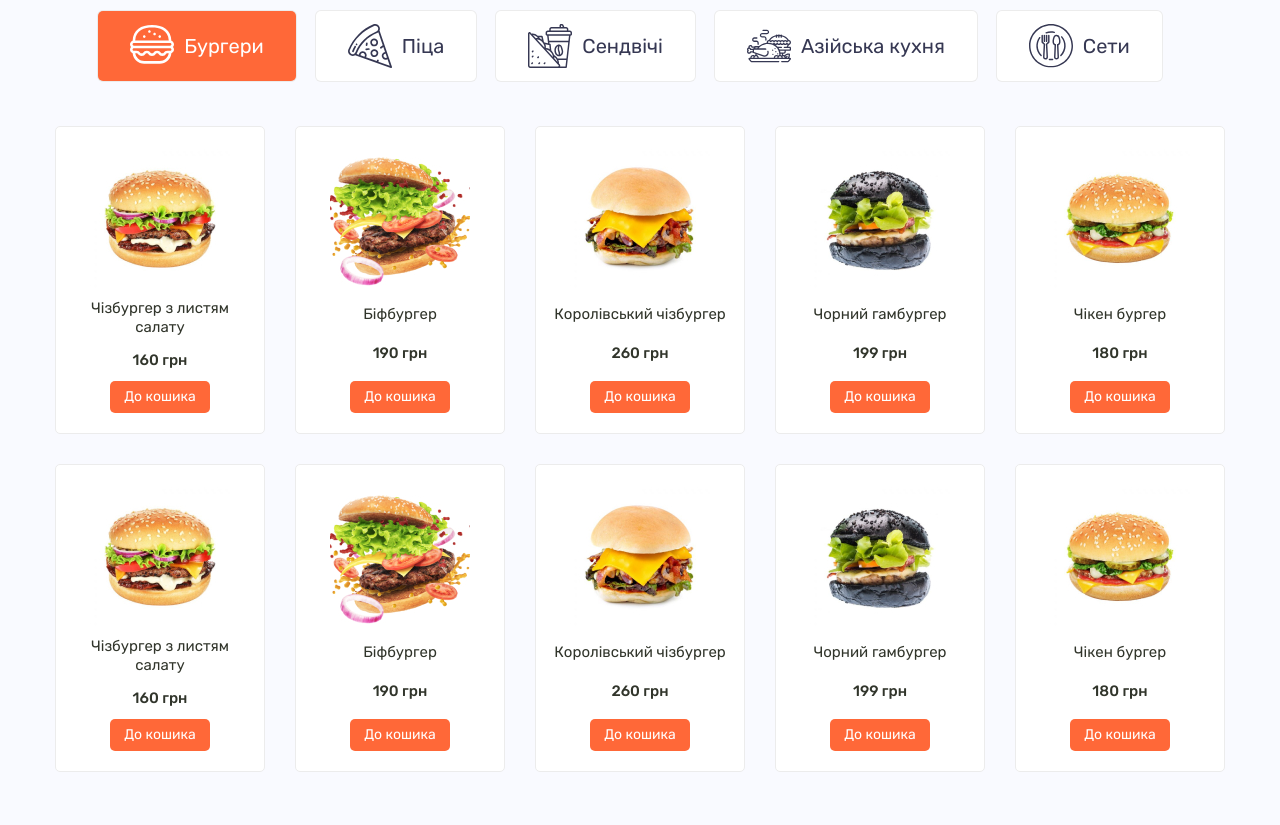
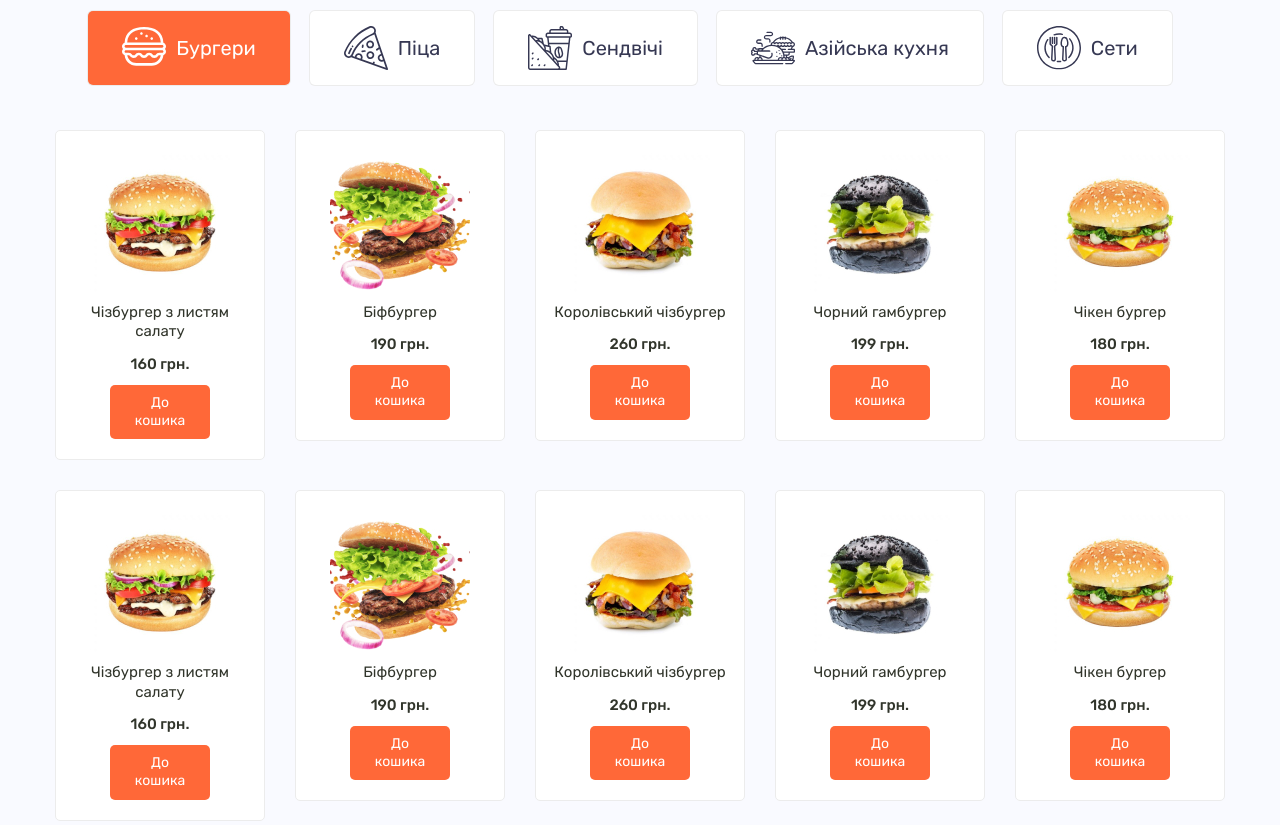
Before and after one commit to maksimkedys/simple_food, a website: page app/index.html in a window 1280 px wide. Shown: the part 1040-1865 px from the top of the page. Drawn offline with nearby package versions, Linux system fonts and the light colour scheme; files that its build step writes are made by us from their sources; files whose address does not match are found by name.

Commit message:
checked the criteria

```diff
--- a/app/index.html
+++ b/app/index.html
@@ -78,7 +78,7 @@
             <p class="hero__text">
               Найшвидший сервіс доставки їжі у вашому місті. Якщо запізнемось - то доставка за наш рахунок
             </p>
-            <button class="hero__btn btn">Замовити</button>
+            <button class="hero__btn btn" type="button">Замовити</button>
             <a class="hero__link link-more" href="#">Детальніше</a>
           </div>
         </div>
@@ -92,7 +92,7 @@
         </h2>
         <ul class="popular__filters">
           <li class="popular__filter">
-            <button class="popular__btn" data-filter=".burger">
+            <button class="popular__btn" type="button" data-filter=".burger">
               <svg width="44" height="44" viewBox="0 0 44 44" fill="none" xmlns="http://www.w3.org/2000/svg">
                 <g clip-path="url(#clip0_0_161)">
                   <path
@@ -121,7 +121,7 @@
             </button>
           </li>
           <li class="popular__filter">
-            <button class="popular__btn" data-filter=".pizza">
+            <button class="popular__btn" type="button" data-filter=".pizza">
               <svg width="44" height="44" viewBox="0 0 44 44" fill="none" xmlns="http://www.w3.org/2000/svg">
                 <g clip-path="url(#clip0_0_172)">
                   <path
@@ -156,7 +156,7 @@
             </button>
           </li>
           <li class="popular__filter">
-            <button class="popular__btn" data-filter=".sandwich">
+            <button class="popular__btn" type="button" data-filter=".sandwich">
               <svg width="44" height="44" viewBox="0 0 44 44" fill="none" xmlns="http://www.w3.org/2000/svg">
                 <g clip-path="url(#clip0_0_263)">
                   <path
@@ -194,7 +194,7 @@
             </button>
           </li>
           <li class="popular__filter">
-            <button class="popular__btn" data-filter=".asian">
+            <button class="popular__btn" type="button" data-filter=".asian">
               <svg width="44" height="44" viewBox="0 0 44 44" fill="none" xmlns="http://www.w3.org/2000/svg">
                 <g clip-path="url(#clip0_0_200)">
                   <path
@@ -232,7 +232,7 @@
             </button>
           </li>
           <li class="popular__filter">
-            <button class="popular__btn" data-filter=".set">
+            <button class="popular__btn" type="button" data-filter=".set">
               <svg width="44" height="44" viewBox="0 0 44 44" fill="none" xmlns="http://www.w3.org/2000/svg">
                 <g clip-path="url(#clip0_0_228)">
                   <path
@@ -277,109 +277,130 @@
           </li>
         </ul>
 
-        <ul class="burger-catalog">
-          <li class="burger-catalog__item mix burger">
-            <a class="burger-catalog__foto-link" href="#">
-              <img class="burger-catalog__img" src="images/burger-card/burger1.jpg" alt="Чізбургер з листям салату">
+        <ul class="popular__catalog">
+          <li class="popular__catalog-item mix burger sandwich">
+            <article class="burger-card">
+              <a class="burger-card__photo-link" href="#">
+                <img class="burger-card__img" src="images/burger-card/burger1.jpg" alt="Чізбургер з листям салату" width="140" height="140">
               </a>
-            <a class="burger-catalog__link link" href="#">
+              <a class="burger-card__link link" href="#">
                 Чізбургер з листям салату
               </a>
-            <span class="burger-catalog__price">160 грн</span>
-            <button class="burger-catalog__btn btn">До кошика</button>
+              <span class="burger-card__price">160 грн.</span>
+              <button class="burger-card__btn btn" type="button">До кошика</button>
+            </article>
           </li>
-          <li class="burger-catalog__item mix burger sandwich">
-            <a class="burger-catalog__foto-link" href="#">
-              <img class="burger-catalog__img" src="images/burger-card/burger2.jpg" alt="Біфбургер">
+          <li class="popular__catalog-item mix burger pizza">
+            <article class="burger-card">
+              <a class="burger-card__photo-link" href="#">
+                <img class="burger-card__img" src="images/burger-card/burger2.jpg" alt="Біфбургер" width="140" height="140">
               </a>
-            <a class="burger-catalog__link link" href="#">
+              <a class="burger-card__link link" href="#">
                 Біфбургер
               </a>
-            <span class="burger-catalog__price">190 грн</span>
-            <button class="burger-catalog__btn btn">До кошика</button>
+              <span class="burger-card__price">190 грн.</span>
+              <button class="burger-card__btn btn" type="button">До кошика</button>
+            </article>
           </li>
-          <li class="burger-catalog__item mix burger set">
-            <a class="burger-catalog__foto-link" href="#">
-              <img class="burger-catalog__img" src="images/burger-card/burger3.jpg" alt="Королівський чізбургер">
+          <li class="popular__catalog-item mix burger asian">
+            <article class="burger-card">
+              <a class="burger-card__photo-link" href="#">
+                <img class="burger-card__img" src="images/burger-card/burger3.jpg" alt="Королівський чізбургер" width="140" height="140">
               </a>
-            <a class="burger-catalog__link link" href="#">
+              <a class="burger-card__link link" href="#">
                 Королівський чізбургер
               </a>
-            <span class="burger-catalog__price">260 грн</span>
-            <button class="burger-catalog__btn btn">До кошика</button>
+              <span class="burger-card__price">260 грн.</span>
+              <button class="burger-card__btn btn" type="button">До кошика</button>
+            </article>
           </li>
-          <li class="burger-catalog__item mix burger asian">
-            <a class="burger-catalog__foto-link" href="#">
-              <img class="burger-catalog__img" src="images/burger-card/burger4.jpg" alt="Чорний гамбургер">
+          <li class="popular__catalog-item mix burger">
+            <article class="burger-card">
+              <a class="burger-card__photo-link" href="#">
+                <img class="burger-card__img" src="images/burger-card/burger4.jpg" alt="Чорний гамбургер" width="140" height="140">
               </a>
-            <a class="burger-catalog__link link" href="#">
+              <a class="burger-card__link link" href="#">
                 Чорний гамбургер
               </a>
-            <span class="burger-catalog__price">199 грн</span>
-            <button class="burger-catalog__btn btn">До кошика</button>
+              <span class="burger-card__price">199 грн.</span>
+              <button class="burger-card__btn btn" type="button">До кошика</button>
+            </article>
           </li>
-          <li class="burger-catalog__item mix burger">
-            <a class="burger-catalog__foto-link" href="#">
-              <img class="burger-catalog__img" src="images/burger-card/burger5.jpg" alt="Чікен бургер">
+          <li class="popular__catalog-item mix burger set">
+            <article class="burger-card">
+              <a class="burger-card__photo-link" href="#">
+                <img class="burger-card__img" src="images/burger-card/burger5.jpg" alt="Чікен бургер" width="140" height="140">
               </a>
-            <a class="burger-catalog__link link" href="#">
+              <a class="burger-card__link link" href="#">
                 Чікен бургер
               </a>
-            <span class="burger-catalog__price">180 грн</span>
-            <button class="burger-catalog__btn btn">До кошика</button>
+              <span class="burger-card__price">180 грн.</span>
+              <button class="burger-card__btn btn" type="button">До кошика</button>
+            </article>
           </li>
-          <li class="burger-catalog__item mix burger pizza">
-            <a class="burger-catalog__foto-link" href="#">
-              <img class="burger-catalog__img" src="images/burger-card/burger1.jpg" alt="Чізбургер з листям салату">
+          <li class="popular__catalog-item mix burger ">
+            <article class="burger-card">
+              <a class="burger-card__photo-link" href="#">
+                <img class="burger-card__img" src="images/burger-card/burger1.jpg" alt="Чізбургер з листям салату" width="140" height="140">
               </a>
-            <a class="burger-catalog__link link" href="#">
+              <a class="burger-card__link link" href="#">
                 Чізбургер з листям салату
               </a>
-            <span class="burger-catalog__price">160 грн</span>
-            <button class="burger-catalog__btn btn">До кошика</button>
+              <span class="burger-card__price">160 грн.</span>
+              <button class="burger-card__btn btn" type="button">До кошика</button>
+            </article>
           </li>
-          <li class="burger-catalog__item mix burger set">
-            <a class="burger-catalog__foto-link" href="#">
-              <img class="burger-catalog__img" src="images/burger-card/burger2.jpg" alt="Біфбургер">
+          <li class="popular__catalog-item mix burger sandwich">
+            <article class="burger-card">
+              <a class="burger-card__photo-link" href="#">
+                <img class="burger-card__img" src="images/burger-card/burger2.jpg" alt="Біфбургер" width="140" height="140">
               </a>
-            <a class="burger-catalog__link link" href="#">
+              <a class="burger-card__link link" href="#">
                 Біфбургер
               </a>
-            <span class="burger-catalog__price">190 грн</span>
-            <button class="burger-catalog__btn btn">До кошика</button>
+              <span class="burger-card__price">190 грн.</span>
+              <button class="burger-card__btn btn" type="button">До кошика</button>
+            </article>
           </li>
-          <li class="burger-catalog__item mix burger sandwich">
-            <a class="burger-catalog__foto-link" href="#">
-              <img class="burger-catalog__img" src="images/burger-card/burger3.jpg" alt="Королівський чізбургер">
+          <li class="popular__catalog-item mix burger set">
+            <article class="burger-card">
+              <a class="burger-card__photo-link" href="#">
+                <img class="burger-card__img" src="images/burger-card/burger3.jpg" alt="Королівський чізбургер" width="140" height="140">
               </a>
-            <a class="burger-catalog__link link" href="#">
+              <a class="burger-card__link link" href="#">
                 Королівський чізбургер
               </a>
-            <span class="burger-catalog__price">260 грн</span>
-            <button class="burger-catalog__btn btn">До кошика</button>
+              <span class="burger-card__price">260 грн.</span>
+              <button class="burger-card__btn btn" type="button">До кошика</button>
+            </article>
           </li>
-          <li class="burger-catalog__item mix burger asian">
-            <a class="burger-catalog__foto-link" href="#">
-              <img class="burger-catalog__img" src="images/burger-card/burger4.jpg" alt="Чорний гамбургер">
+          <li class="popular__catalog-item mix burger pizza">
+            <article class="burger-card">
+              <a class="burger-card__photo-link" href="#">
+                <img class="burger-card__img" src="images/burger-card/burger4.jpg" alt="Чорний гамбургер" width="140" height="140">
               </a>
-            <a class="burger-catalog__link link" href="#">
+              <a class="burger-card__link link" href="#">
                 Чорний гамбургер
               </a>
-            <span class="burger-catalog__price">199 грн</span>
-            <button class="burger-catalog__btn btn">До кошика</button>
+              <span class="burger-card__price">199 грн.</span>
+              <button class="burger-card__btn btn" type="button">До кошика</button>
+            </article>
           </li>
-          <li class="burger-catalog__item mix burger pizza">
-            <a class="burger-catalog__foto-link" href="#">
-              <img class="burger-catalog__img" src="images/burger-card/burger5.jpg" alt="Чікен бургер">
+          <li class="popular__catalog-item mix burger asian">
+            <article class="burger-card">
+              <a class="burger-card__photo-link" href="#">
+                <img class="burger-card__img" src="images/burger-card/burger5.jpg" alt="Чікен бургер" width="140" height="140">
               </a>
-            <a class="burger-catalog__link link" href="#">
+              <a class="burger-card__link link" href="#">
                 Чікен бургер
               </a>
-            <span class="burger-catalog__price">180 грн</span>
-            <button class="burger-catalog__btn btn">До кошика</button>
+              <span class="burger-card__price">180 грн.</span>
+              <button class="burger-card__btn btn" type="button">До кошика</button>
+            </article>
           </li>
         </ul>
-        <button class="popular__link-btn link-more">Показати ще</button>
+
+        <button class="popular__link-btn link-more" type="button">Показати ще</button>
       </div>
     </section>
 
@@ -407,6 +428,8 @@
             Підписатися
           </button>
         </form>
+
+        <div class="footer__menu">
           <ul class="footer__list">
             <li class="footer__item">
               <a class="footer__link link" href="#">Як це працює</a>
@@ -449,6 +472,7 @@
               <a class="footer__link link" href="#">Мапа сайту</a>
             </li>
           </ul>
+        </div>
 
         <address class="footer__contacts">
           <ul class="footer__contacts-list">
--- a/app/js/main.js
+++ b/app/js/main.js
@@ -1,5 +1,5 @@
 $(function () {
-  var mixer = mixitup('.burger-catalog', {
+  var mixer = mixitup('.popular__catalog', {
     load: {
       filter: '.burger',
     },
--- a/app/scss/_global.scss
+++ b/app/scss/_global.scss
@@ -70,23 +70,23 @@ body {
   border-radius: 5px;
   font-size: 18px;
   color: $white;
-  outline: 2px solid transparent;
-  transition: color 0.4s, background-color 0.4s, outline-color 0.4s;
+  border: 2px solid transparent;
+  transition: color 0.4s, background-color 0.4s, border-color 0.4s;
 
   &:focus {
-    background-color: rgba(255, 122, 80, 0.1);
-    outline-color: rgba(255, 104, 56, 0.7);
+    background-color: $focus-bg;
+    border-color: $border;
     color: $orange-900;
   }
 
   &:hover {
     background-color: rgba(255, 255, 255, 0.1);
-    outline-color: rgba(255, 104, 56, 0.7);
+    border-color: $border;
     color: $orange-900;
   }
 
   &:active {
-    background-color: rgba(255, 122, 80, 0.1);
+    background-color: $focus-bg;
     color: $orange-900;
   }
 }
@@ -98,7 +98,7 @@ body {
   transition: color 0.4s, border-color 0.4s, text-shadow 0.4s;
 
   &:focus {
-    border-color: rgba(255, 104, 56, 0.7);
+    border-color: $border;
   }
 
   &:hover {
@@ -119,7 +119,7 @@ body {
   transition: color 0.4s, border-color 0.4s, text-shadow 0.4s, text-decoration-color 0.4s;
 
   &:focus {
-    border-color: rgba(255, 104, 56, 0.7);
+    border-color: $border;
     text-decoration-color: transparent;
   }
 
@@ -133,3 +133,61 @@ body {
     text-decoration-color: transparent;
   }
 }
+
+.burger-card {
+  padding: 20px 15px;
+  display: flex;
+  flex-direction: column;
+  justify-content: space-between;
+  background-color: $white;
+  text-align: center;
+  border-radius: 5px;
+  border: 1px solid $silver-200;
+  transition: border-color 0.4s;
+
+  &:hover {
+    border-color: $orange-900;
+  }
+
+  &__photo-link {
+    border-radius: 5px;
+    border: 2px solid transparent;
+    transition: transform 0.4s, border-color 0.4s, text-shadow 0.4s;
+
+    &:focus {
+      border-color: $border;
+    }
+
+    &:hover {
+      transform: scale(1.1);
+    }
+
+    &:active {
+      transform: scale(0.9);
+    }
+  }
+
+  &__img {
+    display: inline-block;
+  }
+
+  &__link {
+    display: block;
+    margin-bottom: 10px;
+    font-size: 15px;
+  }
+
+  &__price {
+    margin-bottom: 10px;
+    @extend %rubik-500;
+    font-size: 15px;
+    line-height: 1.4;
+  }
+
+  &__btn {
+    padding: 7px 14px;
+    font-size: 14px;
+    width: 100px;
+    margin: 0 auto;
+  }
+}
--- a/app/scss/_vars.scss
+++ b/app/scss/_vars.scss
@@ -5,6 +5,8 @@ $gray: #c2c2c2;
 $darkBlue-900: #363853;
 $dark: #31352b;
 $white: #ffffff;
+$border: rgba(255, 104, 56, 0.7);
+$focus-bg: rgba(255, 122, 80, 0.1);
 
 %rubik-300 {
   font-family: 'Rubik-Light', sans-serif;
--- a/app/scss/components/_burger-catalog.scss
+++ /dev/null
@@ -1,64 +0,0 @@
-.burger-catalog {
-  display: grid;
-  grid-template-columns: repeat(5, 1fr);
-  grid-gap: 30px;
-  margin-bottom: 60px;
-
-  &__item {
-    padding: 20px 15px;
-    display: flex;
-    flex-direction: column;
-    justify-content: space-between;
-    background-color: $white;
-    text-align: center;
-    border-radius: 5px;
-    border: 1px solid $silver-200;
-    transition: border-color 0.4s;
-
-    &:hover {
-      border-color: $orange-900;
-    }
-  }
-
-  &__foto-link {
-    border-radius: 5px;
-    border: 2px solid transparent;
-    transition: transform 0.4s, border-color 0.4s, text-shadow 0.4s;
-
-    &:focus {
-      border-color: rgba(255, 104, 56, 0.7);
-    }
-
-    &:hover {
-      transform: scale(1.1);
-    }
-
-    &:active {
-      transform: scale(0.9);
-    }
-  }
-
-  &__img {
-    display: inline-block;
-  }
-
-  &__link {
-    display: block;
-    margin-bottom: 10px;
-    font-size: 15px;
-  }
-
-  &__price {
-    margin-bottom: 10px;
-    @extend %rubik-500;
-    font-size: 15px;
-    line-height: 1.4;
-  }
-
-  &__btn {
-    padding: 7px 14px;
-    font-size: 14px;
-    width: 100px;
-    margin: 0 auto;
-  }
-}
--- a/app/scss/components/_header.scss
+++ b/app/scss/components/_header.scss
@@ -40,8 +40,8 @@
     }
 
     &:focus {
-      background-color: rgba(255, 122, 80, 0.1);
-      border-color: rgba(255, 104, 56, 0.7);
+      background-color: $focus-bg;
+      border-color: $border;
     }
 
     &:hover {
@@ -57,7 +57,7 @@
     }
 
     &:active {
-      background-color: rgba(255, 122, 80, 0.1);
+      background-color: $focus-bg;
     }
   }
 
--- a/app/scss/components/_popular.scss
+++ b/app/scss/components/_popular.scss
@@ -24,8 +24,8 @@
     border-radius: 5px;
     box-shadow: 0 0 0 1px $silver-200;
     color: $darkBlue-900;
-    outline: 2px solid transparent;
-    transition: color 0.4s, background-color 0.4s, outline-color 0.4s, box-shadow 0.4s;
+    border: 2px solid transparent;
+    transition: color 0.4s, background-color 0.4s, border-color 0.4s, box-shadow 0.4s;
 
     path {
       fill: $darkBlue-900;
@@ -33,10 +33,10 @@
     }
 
     &:focus {
-      outline-color: rgba(255, 104, 56, 0.7);
+      border-color: $border;
     }
     &:hover {
-      outline-color: rgba(255, 104, 56, 0.7);
+      border-color: $border;
       color: $orange-900;
       background-color: rgba(255, 104, 56, 0.1);
 
@@ -58,11 +58,16 @@
     }
   }
 
+  &__catalog {
+    display: grid;
+    grid-template-columns: repeat(5, 1fr);
+    grid-gap: 30px;
+    margin-bottom: 60px;
+  }
+
   &__link-btn {
-
     &:focus {
       text-decoration-color: $darkBlue-900;
     }
   }
-
 }
--- a/app/scss/style.scss
+++ b/app/scss/style.scss
@@ -1,12 +1,11 @@
+@import 'reset';
+@import 'fonts';
 @import 'vars';
-@import 'fonts';
 @import 'global';
-@import 'reset';
 
 @import 'components/header';
 @import 'components/hero';
 @import 'components/popular';
-@import 'components/burger-catalog';
 
 
 
```
Also changed, not shown: app/scss/components/_footer.scss (+10 -13 lines), app/images/logo.svg (renamed from app/images/icons/logo.svg), app/js/main.min.js. Lines whose indentation alone changed are shown as unchanged.
